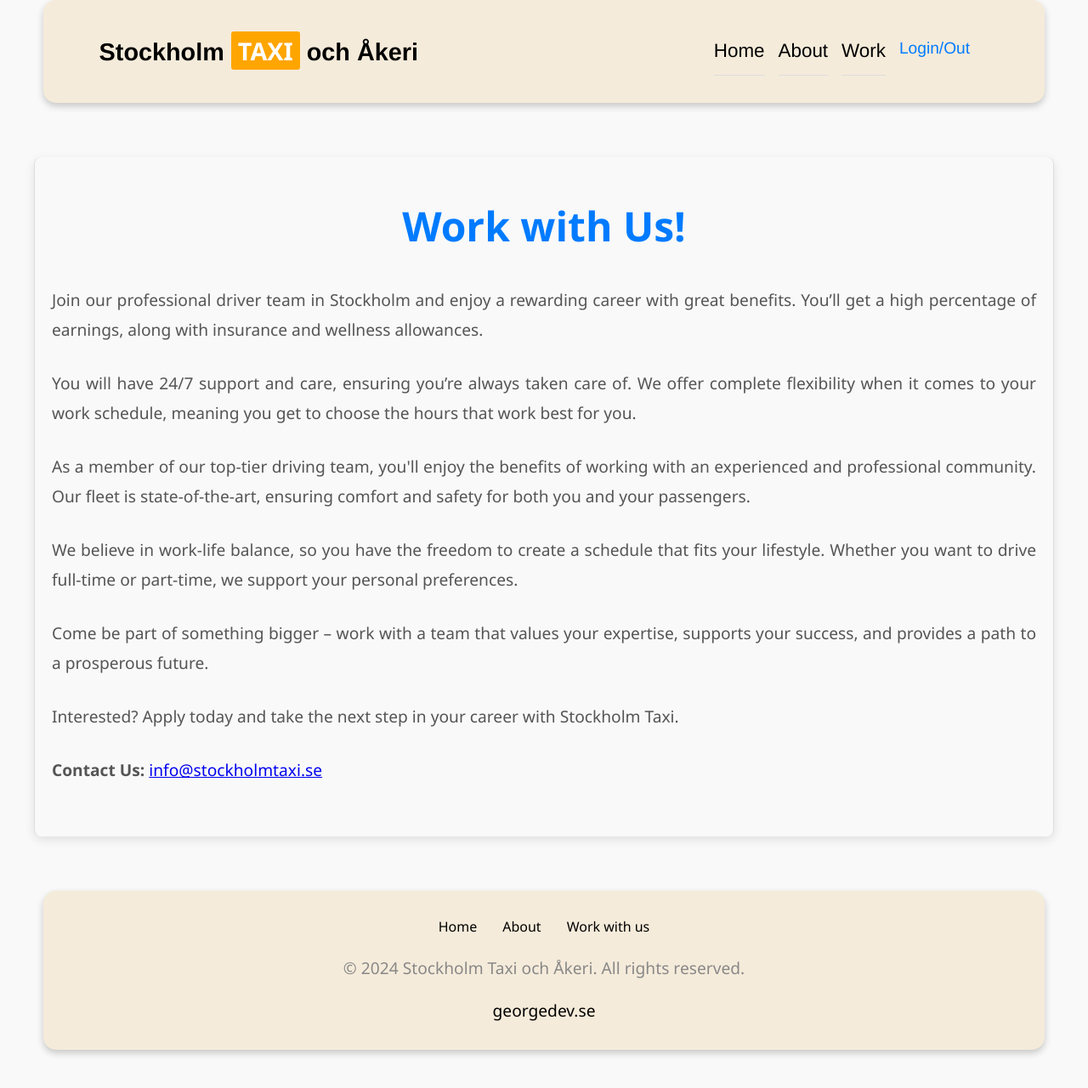
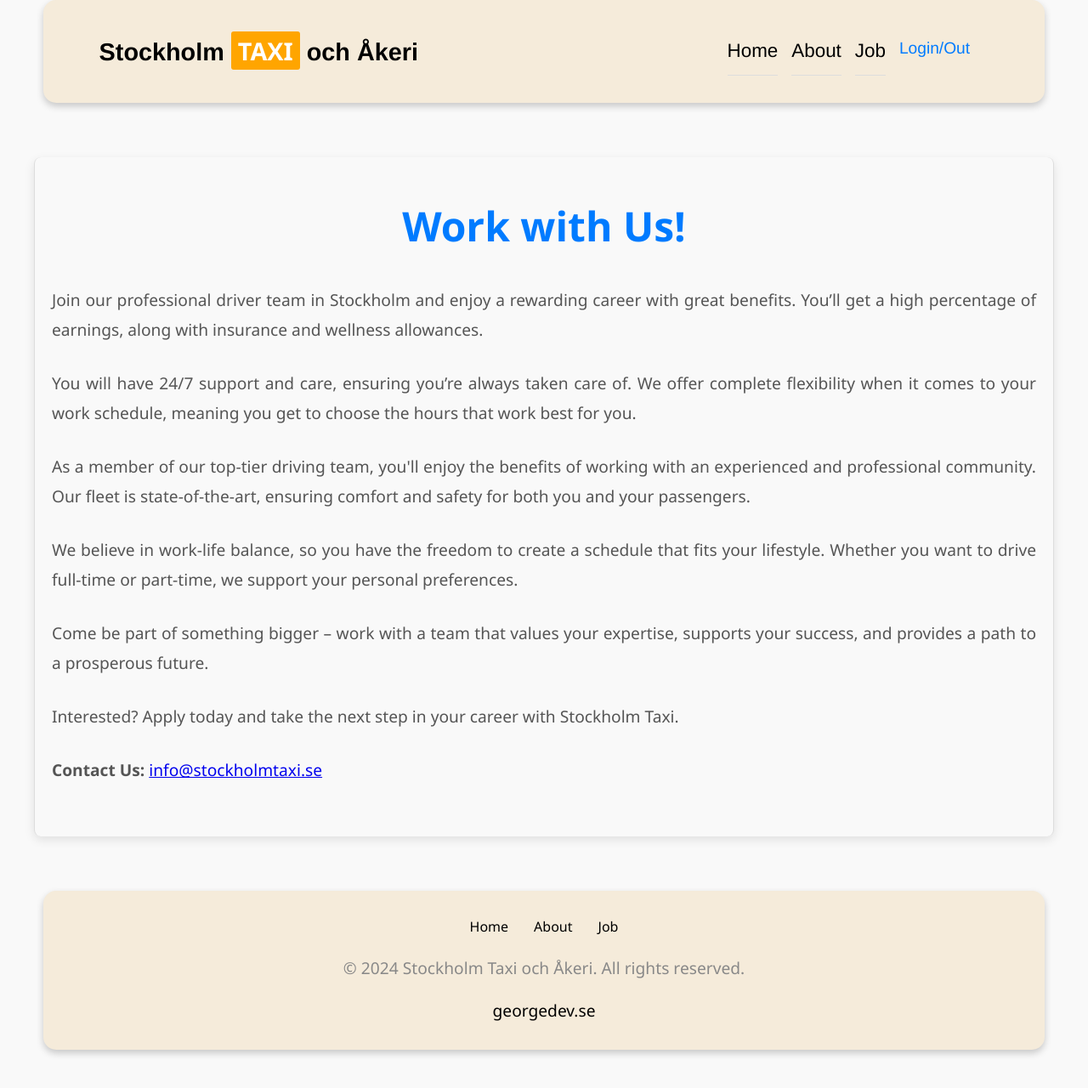
Before and after one commit to georgefs42/Examensarbete_JAVA23_TAXI_React, a React (Vite) app: page /work/Work in a window 1280 px wide. Shown: the top 1280 px of the page at 85% size. Built offline with nearby package versions, Linux system fonts and the light colour scheme; no server answers.

Commit message:
header updating

```diff
--- a/src/components/Footer.jsx
+++ b/src/components/Footer.jsx
@@ -8,7 +8,7 @@ const Footer = () => {
         <div className="footer-links">
           <a href="/">Home</a>
           <a href="/about/About">About</a>
-          <a href="/work/Work">Work with us</a>
+          <a href="/work/Work">Job</a>
 
           <p>&copy; {new Date().getFullYear()} Stockholm Taxi och Åkeri. All rights reserved.</p>
           <p><a href="https://georgedev.se" target="_blank">georgedev.se</a></p>
--- a/src/components/Header.jsx
+++ b/src/components/Header.jsx
@@ -38,7 +38,7 @@ const Header = () => {
         <ul className={`nav-list ${menuOpen ? 'open' : ''}`}>
           <li><Link to="/">Home</Link></li>
           <li><Link to="/about/About">About</Link></li>
-          <li><Link to="/work/Work">Work</Link></li>
+          <li><Link to="/work/Work">Job</Link></li>
           {isAuthenticated && (
             <>
               <li><Link to="/admin/dashboard">Admin Dashboard</Link></li>
```
